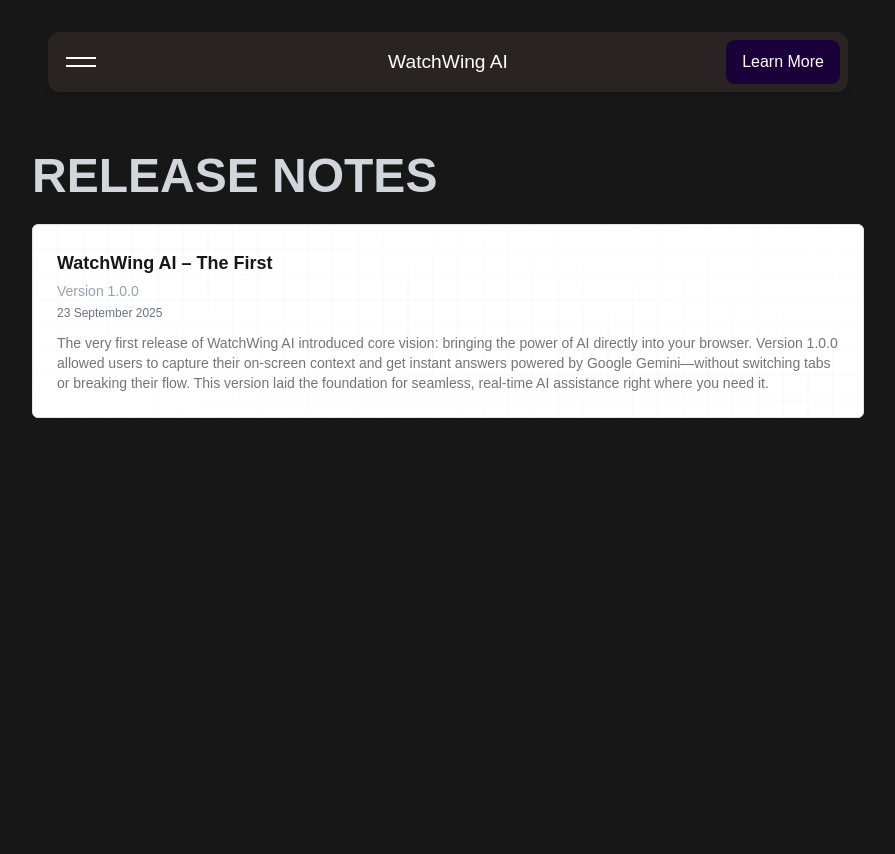
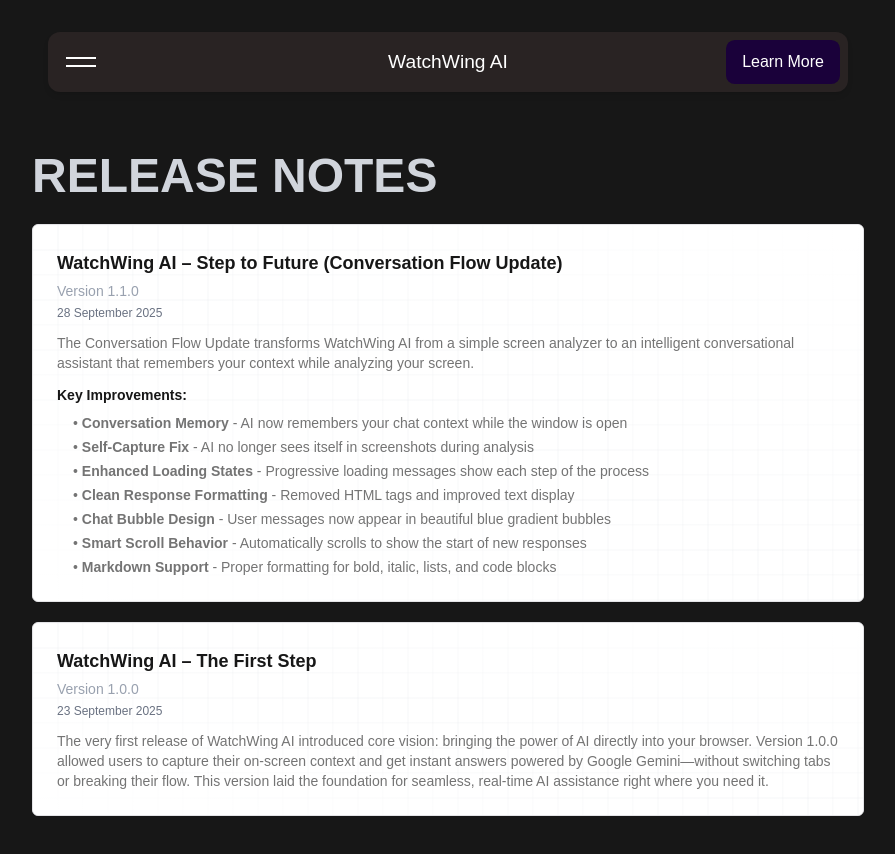
Before and after one commit to Bhargav00007/Watchwing-ai, a Next.js app: page /about/releasenotes in a window 1280 px wide. Shown: the top 854 px of the page, without its empty margins (192-1087 px from the left). Built offline with nearby package versions, Linux system fonts and the light colour scheme.

Commit message:
New release nots and product version

```diff
--- a/package.json
+++ b/package.json
@@ -21,6 +21,7 @@
     "react": "^19.1.0",
     "react-dom": "^19.1.0",
     "react-icons": "^5.5.0",
+    "recharts": "^3.2.1",
     "tailwind-merge": "^3.3.1",
     "unicornstudio-react": "^1.4.31"
   },
--- a/src/app/about/releasenotes/page.tsx
+++ b/src/app/about/releasenotes/page.tsx
@@ -7,10 +7,66 @@
       <h1 className="lg:text-5xl text-4xl font-bold text-start mb-6">
         RELEASE NOTES
       </h1>
+      <div className="my-5">
+        <GridPatternCard>
+          <GridPatternCardBody>
+            <h3 className="text-lg font-bold mb-1 text-foreground">
+              WatchWing AI – Step to Future (Conversation Flow Update)
+            </h3>
+            <p className="text-sm text-gray-400 mb-1">Version 1.1.0</p>
+            <p className="text-xs text-gray-500 mb-3">28 September 2025</p>
+
+            <div className="text-wrap text-sm text-foreground/60 space-y-3">
+              <p>
+                The Conversation Flow Update transforms WatchWing AI from a
+                simple screen analyzer to an intelligent conversational
+                assistant that remembers your context while analyzing your
+                screen.
+              </p>
+
+              <div className="space-y-2">
+                <h4 className="font-semibold text-foreground">
+                  Key Improvements:
+                </h4>
+                <ul className="space-y-1 ml-4">
+                  <li>
+                    • <strong>Conversation Memory</strong> - AI now remembers
+                    your chat context while the window is open
+                  </li>
+                  <li>
+                    • <strong>Self-Capture Fix</strong> - AI no longer sees
+                    itself in screenshots during analysis
+                  </li>
+                  <li>
+                    • <strong>Enhanced Loading States</strong> - Progressive
+                    loading messages show each step of the process
+                  </li>
+                  <li>
+                    • <strong>Clean Response Formatting</strong> - Removed HTML
+                    tags and improved text display
+                  </li>
+                  <li>
+                    • <strong>Chat Bubble Design</strong> - User messages now
+                    appear in beautiful blue gradient bubbles
+                  </li>
+                  <li>
+                    • <strong>Smart Scroll Behavior</strong> - Automatically
+                    scrolls to show the start of new responses
+                  </li>
+                  <li>
+                    • <strong>Markdown Support</strong> - Proper formatting for
+                    bold, italic, lists, and code blocks
+                  </li>
+                </ul>
+              </div>
+            </div>
+          </GridPatternCardBody>
+        </GridPatternCard>
+      </div>
       <GridPatternCard>
         <GridPatternCardBody>
           <h3 className="text-lg font-bold mb-1 text-foreground">
-            WatchWing AI – The First
+            WatchWing AI – The First Step
           </h3>
           <p className="text-sm text-gray-400 mb-1">Version 1.0.0</p>
           <p className="text-xs text-gray-500 mb-3">23 September 2025</p>
--- a/src/app/download/page.tsx
+++ b/src/app/download/page.tsx
@@ -40,8 +40,8 @@
           <h3 className="text-lg font-bold mb-1 text-foreground">
             WatchWing AI – Beta Release
           </h3>
-          <p className="text-sm text-gray-400 mb-1">Version 1.0.0</p>
-          <p className="text-xs text-gray-500 mb-3">25 September 2025</p>
+          <p className="text-sm text-gray-400 mb-1">Version 1.1.0</p>
+          <p className="text-xs text-gray-500 mb-3">28 September 2025</p>
 
           <p className="text-wrap text-sm text-foreground/60 mb-4">
             This beta release introduces the foundation of WatchWing AI,
```
Also changed, not shown: 1 other file (tests, documents, lock files or other folders).
